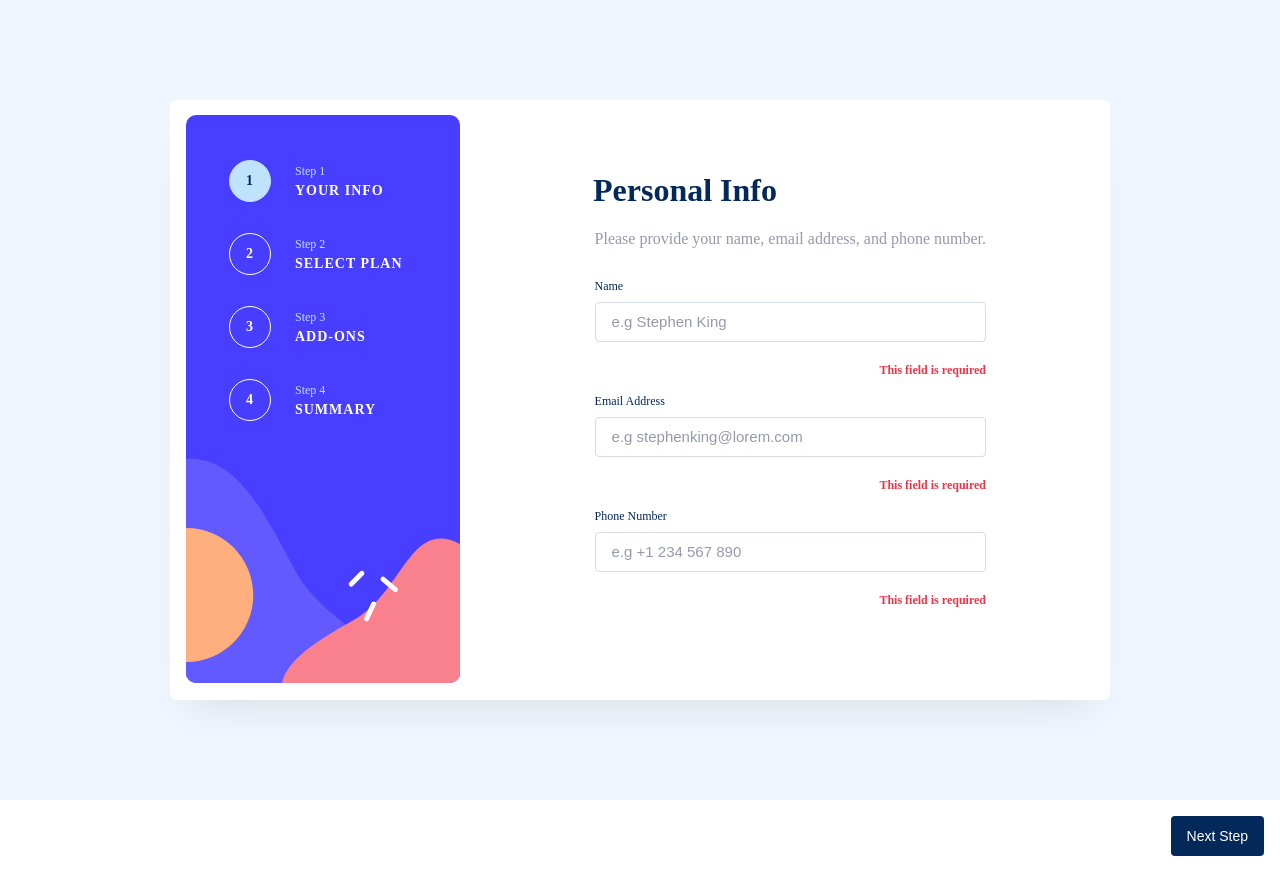
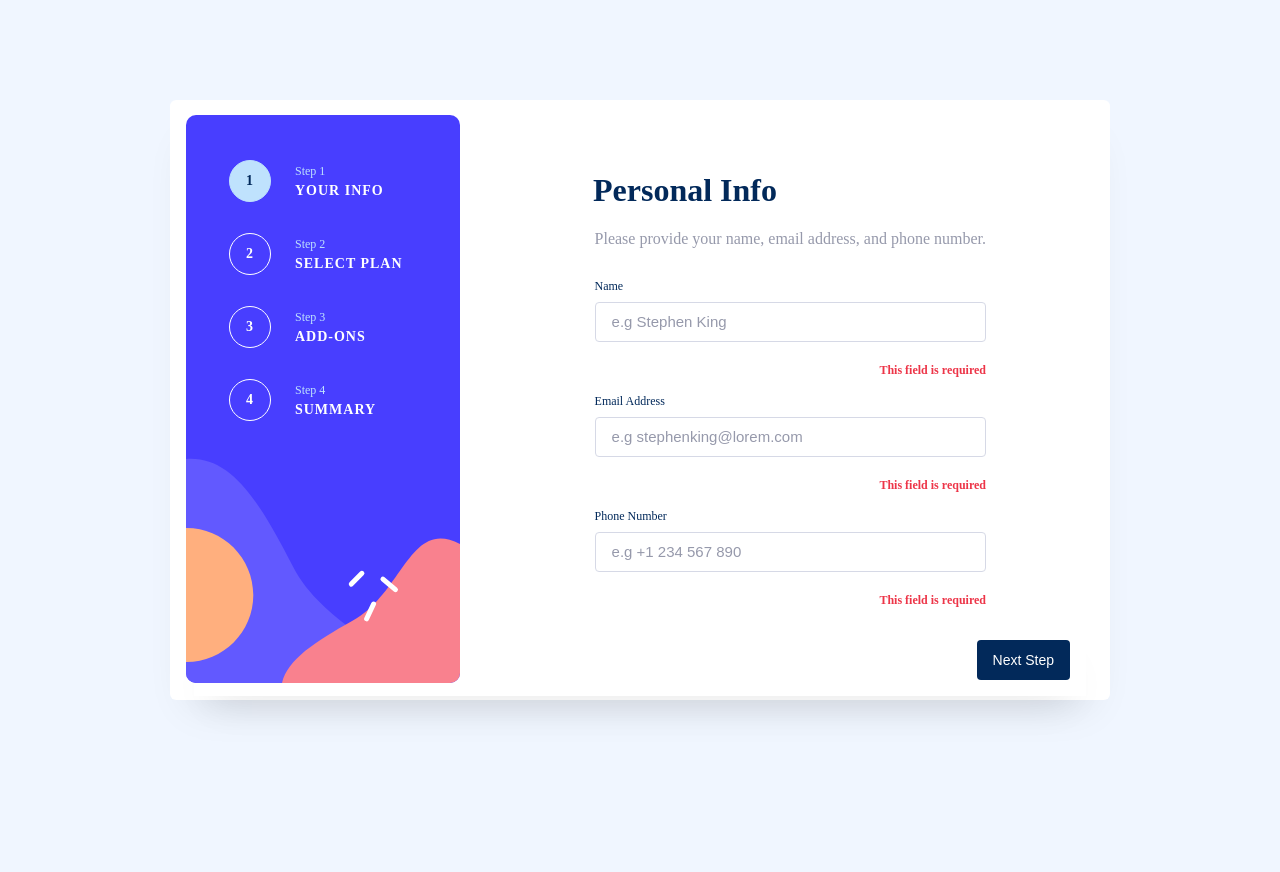
Before and after one commit to TomasScerbak/multistep-form, a React (Create React App) app: page / in a window 1280 px wide. After the commit the page ends 800 px from the top, so only its background shows below. Built offline with nearby package versions, Linux system fonts and the light colour scheme.

Commit message:
conditionaly rendered next button depending on mobile or desktop version

```diff
--- a/src/components/pages/RootLayout.tsx
+++ b/src/components/pages/RootLayout.tsx
@@ -57,8 +57,28 @@ const RootLayout = () => {
             <h1 className={classes["card__header"]}>{formTitles[page]}</h1>
           </header>
           <div className={classes.page}>{pageChange()}</div>
+          {userWidth > 760 ? (
+            <section className={classes["footer__section"]}>
+              {page !== 0 ? (
+                <ButtonSecondary
+                  text="Go Back"
+                  disabled={page === 0}
+                  onClick={() => setPage((currPage) => currPage - 1)}
+                ></ButtonSecondary>
+              ) : (
+                <div></div>
+              )}
+              <ButtonPrimary
+                disabled={page === formTitles.length - 1}
+                onClick={() => setPage((currPage) => currPage + 1)}
+              >
+                {page === 3 ? "Confirm" : "Next Step"}
+              </ButtonPrimary>
+            </section>
+          ) : null}
         </Card>
       </Container>
+      {userWidth < 760 ? (
         <footer>
           <section className={classes["footer__section"]}>
             {page !== 0 ? (
@@ -78,6 +98,7 @@ const RootLayout = () => {
             </ButtonPrimary>
           </section>
         </footer>
+      ) : null}
     </main>
   );
 };
```
Lines whose indentation alone changed are shown as unchanged.
